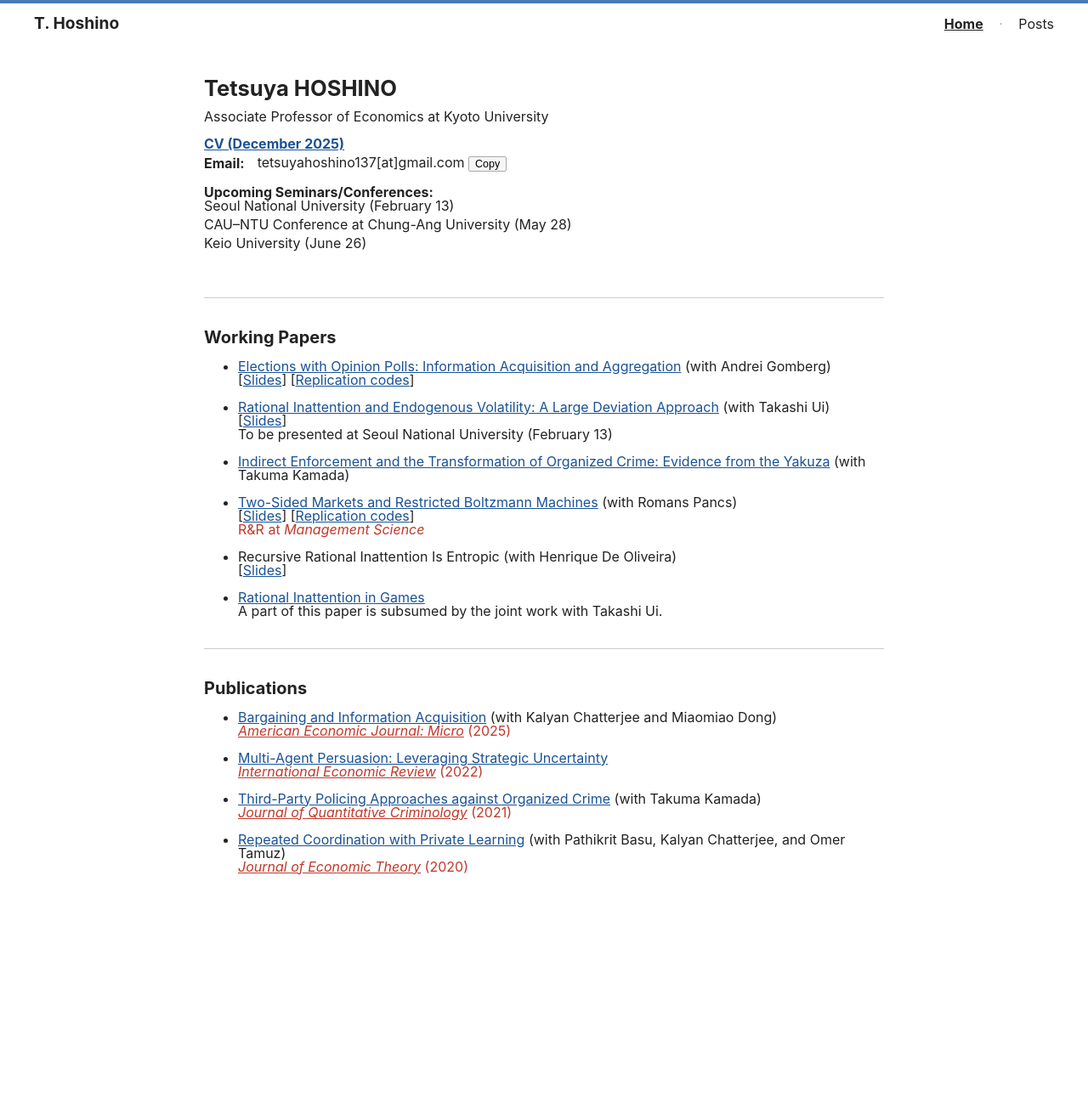
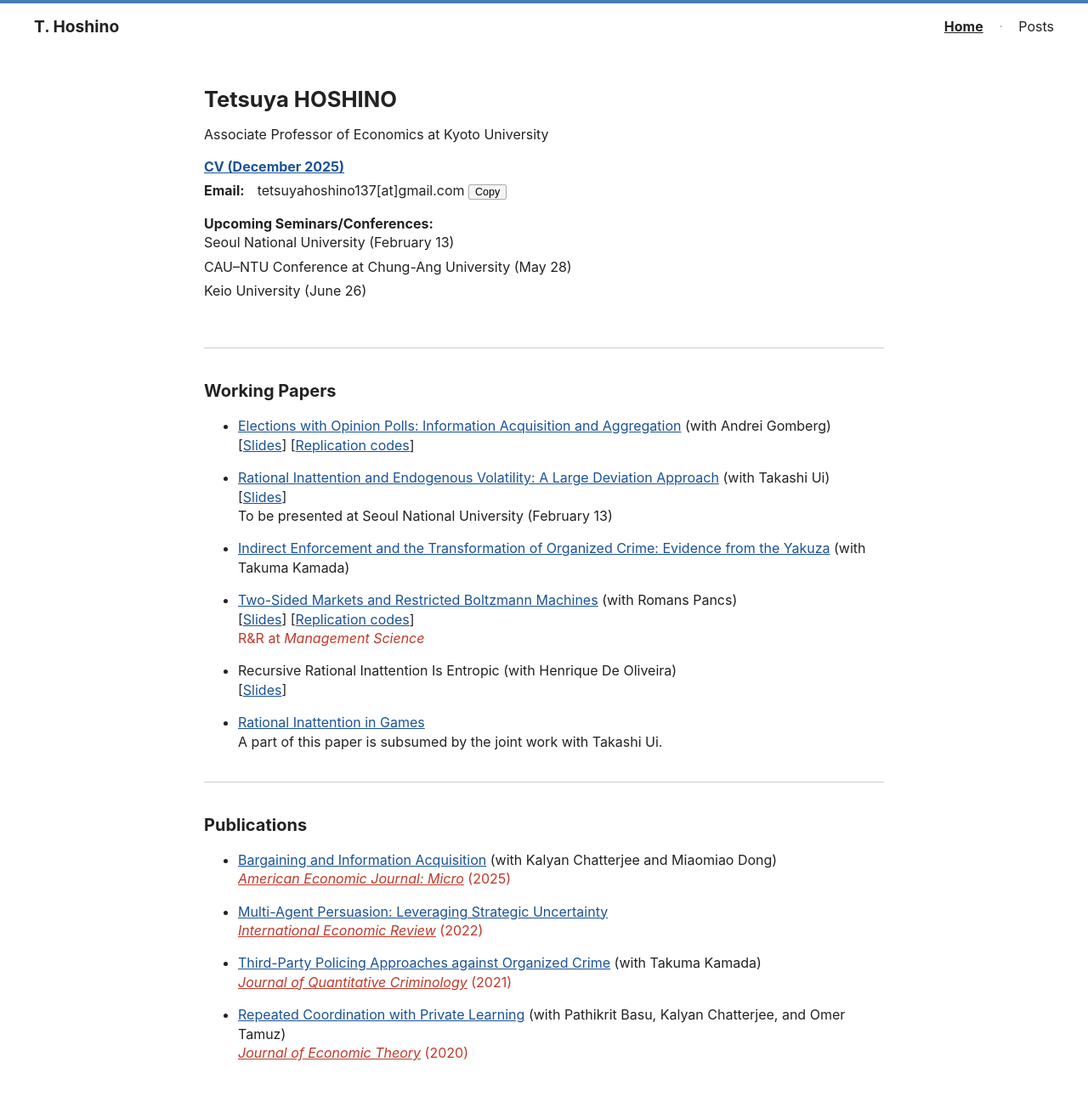
Before and after one commit to tetsuyahoshino137/tetsuyahoshino137.github.io, a Jekyll site: the page built from index.md, in a window 1280 px wide. Shown: the whole page at 85% size. Built offline with Jekyll 4.4.1, drawn with Linux system fonts in a browser that asks for light colours; before the commit the page ends 1068 px from its top, so only the background shows below that.

Commit message:
Update default.html

```diff
--- a/_layouts/default.html
+++ b/_layouts/default.html
@@ -14,7 +14,7 @@
       margin: 0;
       padding: 0;
       background: #fff;
-      line-height: 1.0;
+      line-height: 1.4;
     }
 
     /* Header */
```
